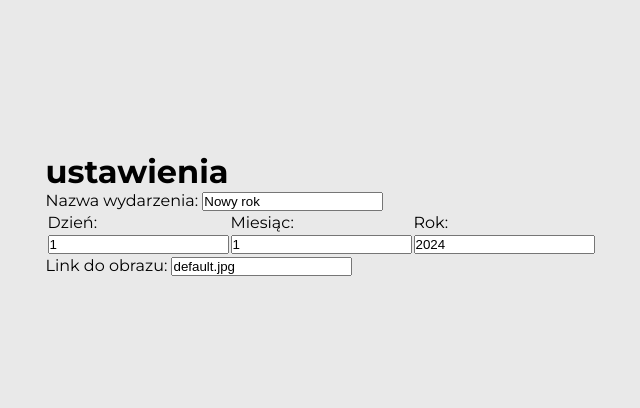
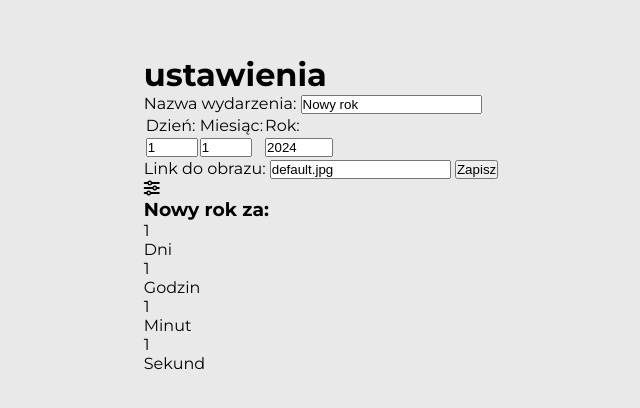
Before and after one commit to Ola-AB/Days-calculator, a plain HTML site: page index.html in a window 1280 px wide. Shown: the part 186-594 px from the top of the page, without its empty margins (319-959 px from the left). Drawn offline with Linux system fonts and the light colour scheme.

Commit message:
finished html

```diff
--- a/index.html
+++ b/index.html
@@ -28,13 +28,49 @@
 
                 </tr>
                 <tr>
-                    <td><input type="number" id="event-day" maxlength="2" value="1"></td>
-                    <td><input type="number" id="event-month" maxlength="2" value="1"></td>
-                    <td><input type="number" id="event-year" maxlength="4" value="2024"></td>
+                    <td><input type="number" id="event-day" min="1" max="31" value="1"></td>
+                    <td><input type="number" id="event-month" min="1" max="12" value="1"></td>
+                    <td><input type="number" id="event-year" min="2024" max="2099" value="2024"></td>
                 </tr>
             </table>
             <label for="event-image">Link do obrazu:</label>
             <input type="text" id="event-image" value="default.jpg">
+            <button class="save">Zapisz</button>
+
+            <div class="app-body">
+                <div class="image-section">
+                    <div class="settings-btn"><i class="fas fa-sliders-h"></i></div>
+                </div>
+
+                <div class="time-section">
+                    <h3><span class="event">Nowy rok</span> za:</h3>
+                    <div class="time-cards">
+
+
+                        <div class="card">
+                            <p class="days-count number">1</p>
+                            <p class="card-title">Dni</p>
+                        </div>
+
+                        <div class="card">
+                            <p class="hours-count number">1</p>
+                            <p class="card-title">Godzin</p>
+                        </div>
+
+                        <div class="card">
+                            <p class="minutes-count number">1</p>
+                            <p class="card-title">Minut</p>
+                        </div>
+
+                        <div class="card">
+                            <p class="seconds-count number">1</p>
+                            <p class="card-title">Sekund</p>
+                        </div>
+
+
+                    </div>
+                </div>
+            </div>
         </div>
 
     </div>
```
